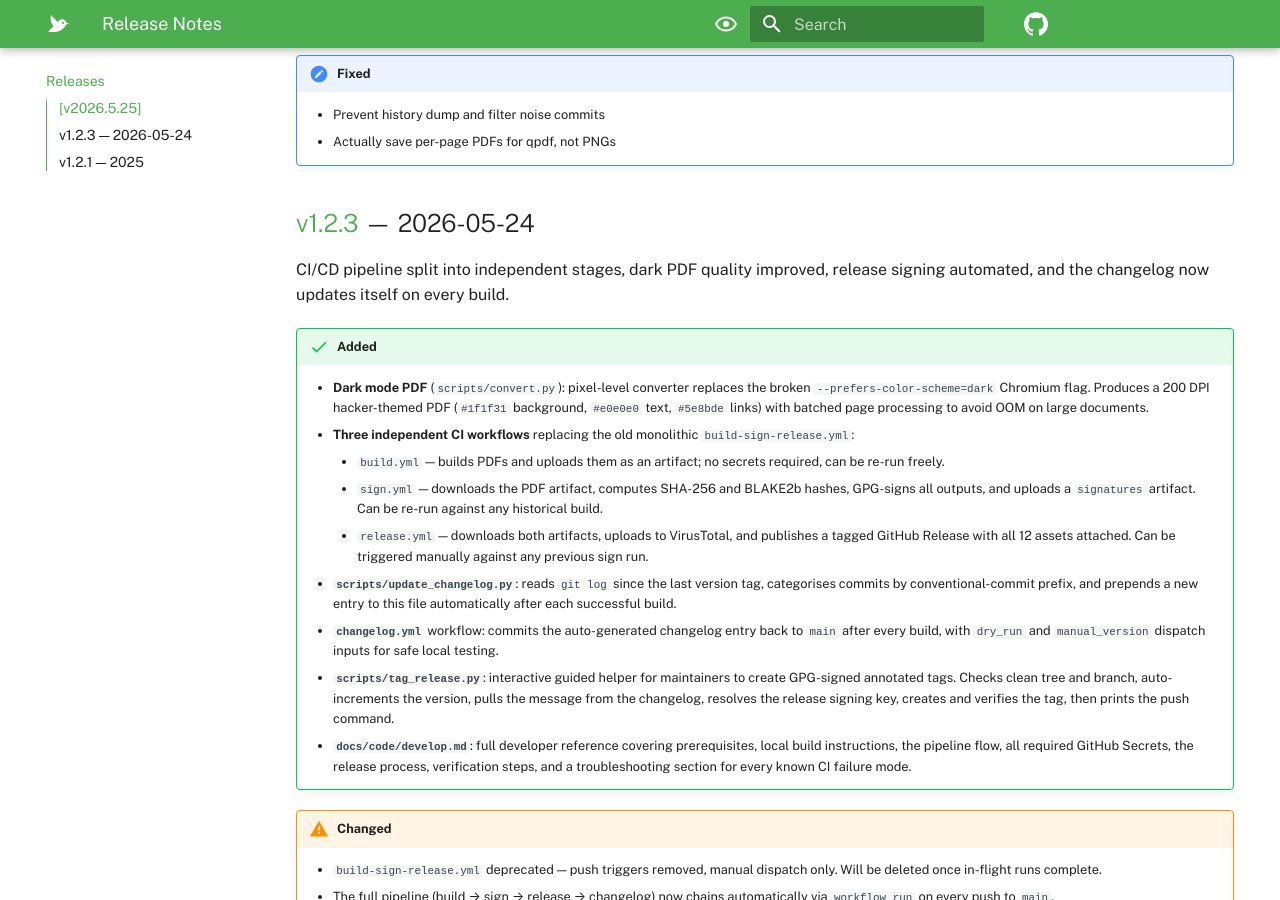
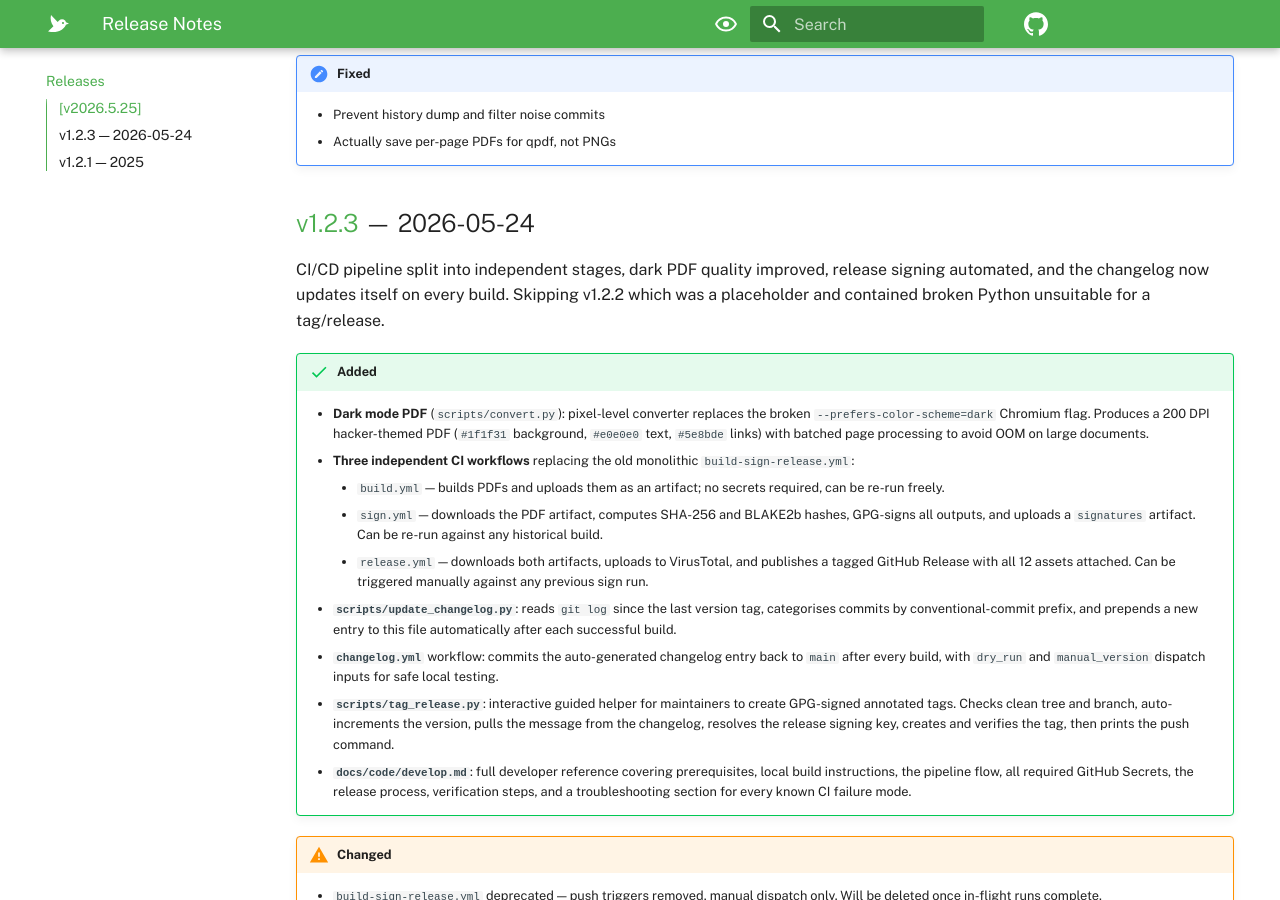
Before and after one commit to Anon-Planet/thgtoa, an MkDocs documentation site: the page built from docs/changelog/index.md, in a window 1280 px wide and 900 px high, scrolled down 423 px. Built offline with MkDocs 1.6.1 and Material for MkDocs 9.7.7, drawn with Linux system fonts in a browser that asks for light colours; some web fonts are replaced; comment, search, counter and statistics services are not loaded.

Commit message:
add(changelog): explain missing v1.2.2 tag
v1.2.2 contained broken Python and other additions that were not meant for release

Signed-off-by: nopeitsnothing <no@anonymousplanet.org>

```diff
--- a/docs/changelog/index.md
+++ b/docs/changelog/index.md
@@ -33,7 +33,7 @@ Notable changes to the guide and its tooling. Follows [Keep a Changelog](https:/
 
 ## [v1.2.3] — 2026-05-24
 
-CI/CD pipeline split into independent stages, dark PDF quality improved, release signing automated, and the changelog now updates itself on every build.
+CI/CD pipeline split into independent stages, dark PDF quality improved, release signing automated, and the changelog now updates itself on every build. Skipping v1.2.2 which was a placeholder and contained broken Python unsuitable for a tag/release.
 
 !!! success "Added"
 
```
